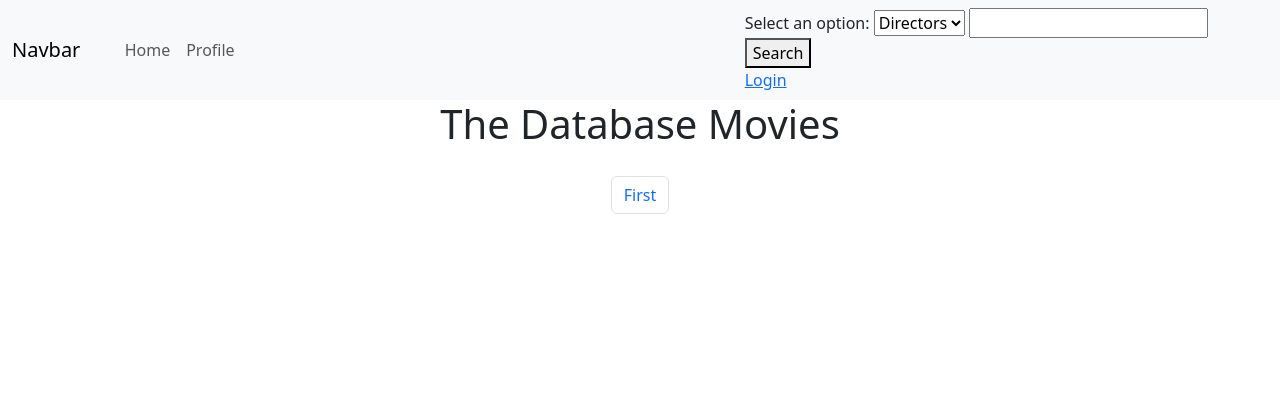
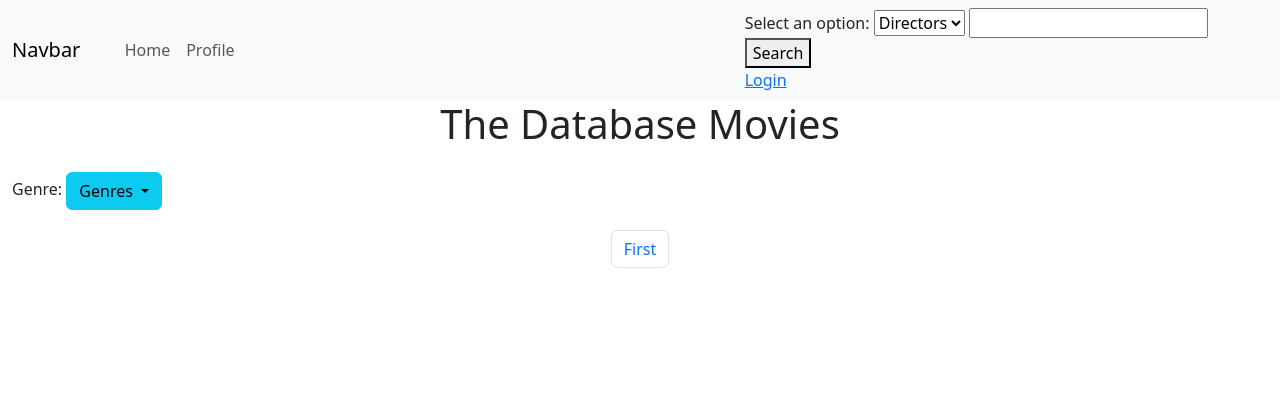
Before and after one commit to xrando/Database-Systems-Project, a Flask app: template templates/index.html in a window 1280 px wide. Shown: the top 400 px of the page. Run offline with Flask 3, Linux system fonts and the light colour scheme; the template is opened without the code that fills it, so the values that code supplies are empty; parts of the project's set-up code (start-up, migrations or seed data) failed here and were passed over.

Commit message:
refactor(Genre Filtering): Added Genre DDL
Signed-off-by: devoalda <linuxes_mojoworld@aleeas.com>

```diff
--- a/Database/DBMS_Movie/__init__.py
+++ b/Database/DBMS_Movie/__init__.py
@@ -10,7 +10,7 @@ config = config_manager.get_config()
 if config.get('TMDB', 'API_KEY') == "":
     raise ValueError("Please enter your TMDB API key in the config.ini file")
 
-from .Movie import Movie_list, get_movie_by_title, get_pages, carousel, Genre, get_genre_pages
+from .Movie import Movie_list, get_movie_by_title, get_pages, carousel, Genre, get_genre_pages, get_all_genres
 from .Actor import Actor
 from .Director import Director
 from .Search import search_movies, search_directors, search_actors, get_movieID
--- a/routes/Genre.py
+++ b/routes/Genre.py
@@ -30,6 +30,8 @@ def genre_page(genre: str, page: int) -> str:
         raise Exception('Page not found')
 
     movie_list = DBMS_Movie.Genre(genre=genre, page=page, limit=limit)
+    carousel = DBMS_Movie.carousel()
+    genres = DBMS_Movie.get_all_genres()
     kwargs = {'genre': genre}  # Additional keyword arguments for the URL
 
     return render_template(
@@ -39,6 +41,9 @@ def genre_page(genre: str, page: int) -> str:
         total_pages=total_pages,
         pages_left=pages_left,
         page=page,
+        carousel=carousel,
+        genre=genre,
+        genre_list=genres,
         kwargs=kwargs
     )
 
--- a/routes/Movie.py
+++ b/routes/Movie.py
@@ -28,6 +28,7 @@ def home(page: int) -> str:
 
     carousel = DBMS_Movie.carousel()
     movie_list = DBMS_Movie.Movie_list(page=page, limit=limit)
+    genres = DBMS_Movie.get_all_genres()
     kwargs = {}
 
     return render_template(
@@ -38,6 +39,7 @@ def home(page: int) -> str:
         pages_left=pages_left,
         carousel=carousel,
         page=page,
+        genre_list=genres,
         kwargs=kwargs
     )
 
--- a/templates/index.html
+++ b/templates/index.html
@@ -5,91 +5,108 @@
             <h1>The Database Movies</h1>
         </div>
     </div>
+
     {#    filter panel#}
-    {% if endpoint=='routes.genre_page' %}
-        <div class="container-fluid">
-            <form action="/filter" method="POST">
-                <label>
-                    <input type="radio" name="genre" value="Action">
-                    Action
-                </label>
-                <label>
-                    <input type="radio" name="genre" value="Adventure">
-                    Adventure
-                </label>
-                <label>
-                    <input type="radio" name="genre" value="Animation">
-                    Animation
-                </label>
-                <label>
-                    <input type="radio" name="genre" value="Comedy">
-                    Comedy
-                </label>
-                <label>
-                    <input type="radio" name="genre" value="Crime">
-                    Crime
-                </label>
-                <label>
-                    <input type="radio" name="genre" value="Documentary">
-                    Documentary
-                </label>
-                <label>
-                    <input type="radio" name="genre" value="Drama">
-                    Drama
-                </label>
-                <label>
-                    <input type="radio" name="genre" value="Family">
-                    Family
-                </label>
-                <label>
-                    <input type="radio" name="genre" value="Fantasy">
-                    Fantasy
-                </label>
-                <label>
-                    <input type="radio" name="genre" value="History">
-                    History
-                </label>
-                <label>
-                    <input type="radio" name="genre" value="Horror">
-                    Horror
-                </label>
-                <label>
-                    <input type="radio" name="genre" value="Music">
-                    Music
-                </label>
-                <label>
-                    <input type="radio" name="genre" value="Mystery">
-                    Mystery
-                </label>
-                <label>
-                    <input type="radio" name="genre" value="Romance">
-                    Romance
-                </label>
-                <label>
-                    <input type="radio" name="genre" value="Science Fiction">
-                    Science Fiction
-                </label>
-                <label>
-                    <input type="radio" name="genre" value="Thriller">
-                    Thriller
-                </label>
-                <label>
-                    <input type="radio" name="genre" value="TV Movie">
-                    TV Movie
-                </label>
-                <label>
-                    <input type="radio" name="genre" value="War">
-                    War
-                </label>
-                <label>
-                    <input type="radio" name="genre" value="Western">
-                    Western
-                </label>
-                <button type="submit">Submit</button>
-            </form>
+    {#    {% if endpoint=='routes.genre_page' %}#}
+    {#        <div class="container-fluid">#}
+    {#            <form action="/filter" method="POST">#}
+    {#                <label>#}
+    {#                    <input type="radio" name="genre" value="Action">#}
+    {#                    Action#}
+    {#                </label>#}
+    {#                <label>#}
+    {#                    <input type="radio" name="genre" value="Adventure">#}
+    {#                    Adventure#}
+    {#                </label>#}
+    {#                <label>#}
+    {#                    <input type="radio" name="genre" value="Animation">#}
+    {#                    Animation#}
+    {#                </label>#}
+    {#                <label>#}
+    {#                    <input type="radio" name="genre" value="Comedy">#}
+    {#                    Comedy#}
+    {#                </label>#}
+    {#                <label>#}
+    {#                    <input type="radio" name="genre" value="Crime">#}
+    {#                    Crime#}
+    {#                </label>#}
+    {#                <label>#}
+    {#                    <input type="radio" name="genre" value="Documentary">#}
+    {#                    Documentary#}
+    {#                </label>#}
+    {#                <label>#}
+    {#                    <input type="radio" name="genre" value="Drama">#}
+    {#                    Drama#}
+    {#                </label>#}
+    {#                <label>#}
+    {#                    <input type="radio" name="genre" value="Family">#}
+    {#                    Family#}
+    {#                </label>#}
+    {#                <label>#}
+    {#                    <input type="radio" name="genre" value="Fantasy">#}
+    {#                    Fantasy#}
+    {#                </label>#}
+    {#                <label>#}
+    {#                    <input type="radio" name="genre" value="History">#}
+    {#                    History#}
+    {#                </label>#}
+    {#                <label>#}
+    {#                    <input type="radio" name="genre" value="Horror">#}
+    {#                    Horror#}
+    {#                </label>#}
+    {#                <label>#}
+    {#                    <input type="radio" name="genre" value="Music">#}
+    {#                    Music#}
+    {#                </label>#}
+    {#                <label>#}
+    {#                    <input type="radio" name="genre" value="Mystery">#}
+    {#                    Mystery#}
+    {#                </label>#}
+    {#                <label>#}
+    {#                    <input type="radio" name="genre" value="Romance">#}
+    {#                    Romance#}
+    {#                </label>#}
+    {#                <label>#}
+    {#                    <input type="radio" name="genre" value="Science Fiction">#}
+    {#                    Science Fiction#}
+    {#                </label>#}
+    {#                <label>#}
+    {#                    <input type="radio" name="genre" value="Thriller">#}
+    {#                    Thriller#}
+    {#                </label>#}
+    {#                <label>#}
+    {#                    <input type="radio" name="genre" value="TV Movie">#}
+    {#                    TV Movie#}
+    {#                </label>#}
+    {#                <label>#}
+    {#                    <input type="radio" name="genre" value="War">#}
+    {#                    War#}
+    {#                </label>#}
+    {#                <label>#}
+    {#                    <input type="radio" name="genre" value="Western">#}
+    {#                    Western#}
+    {#                </label>#}
+    {#                <button type="submit">Submit</button>#}
+    {#            </form>#}
+    {#        </div>#}
+    {#    {% endif %}#}
+    {% include 'Movie/carousel.html' %}
+
+    <!-- Genres Dropdown -->
+    <div class="container-fluid mt-3">
+    <label for="genre">Genre:</label>
+        <div class="btn-group">
+            <button type="button" id="genre" class="btn btn-info dropdown-toggle" data-bs-toggle="dropdown"
+                    aria-expanded="false">
+                {% if not genre %}Genres{% else %}{{ genre }}{% endif %}
+            </button>
+            <ul class="dropdown-menu">
+                {% for genre in genre_list %}
+                    <li><a class="dropdown-item" href="{{ url_for('routes.genre_page', genre=genre[1]) }} ">{{ genre[1] }}</a></li>
+                {% endfor %}
+            </ul>
         </div>
-    {% endif %}
-    {% include 'Movie/carousel.html' %}
-    {% include 'Movie/movie_home.html' %}
+
+        {% include 'Movie/movie_home.html' %}
 
 {% endblock %}
```
Also changed, not shown: Database/DBMS_Movie/Movie.py (+14 -0 lines).
